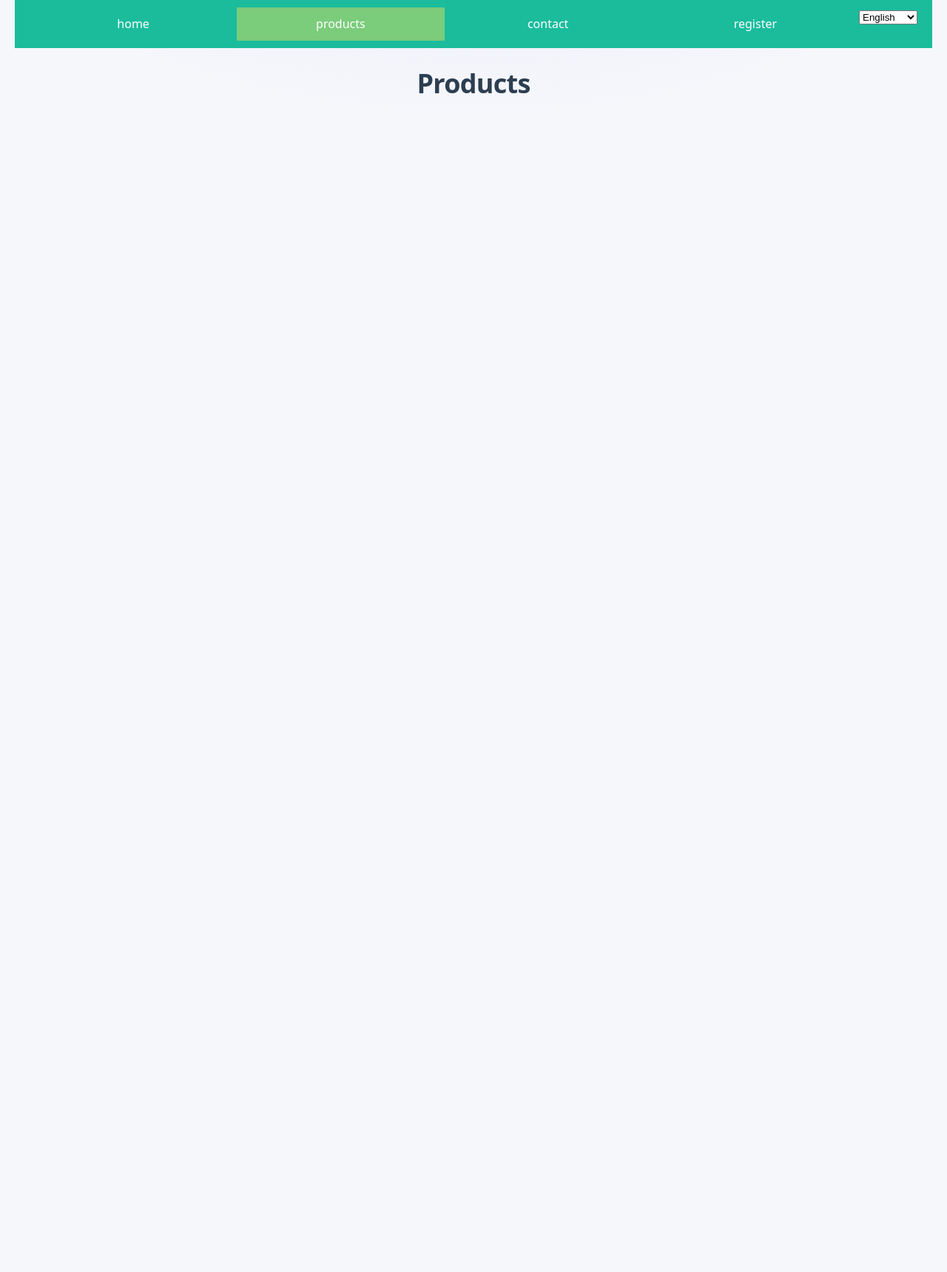
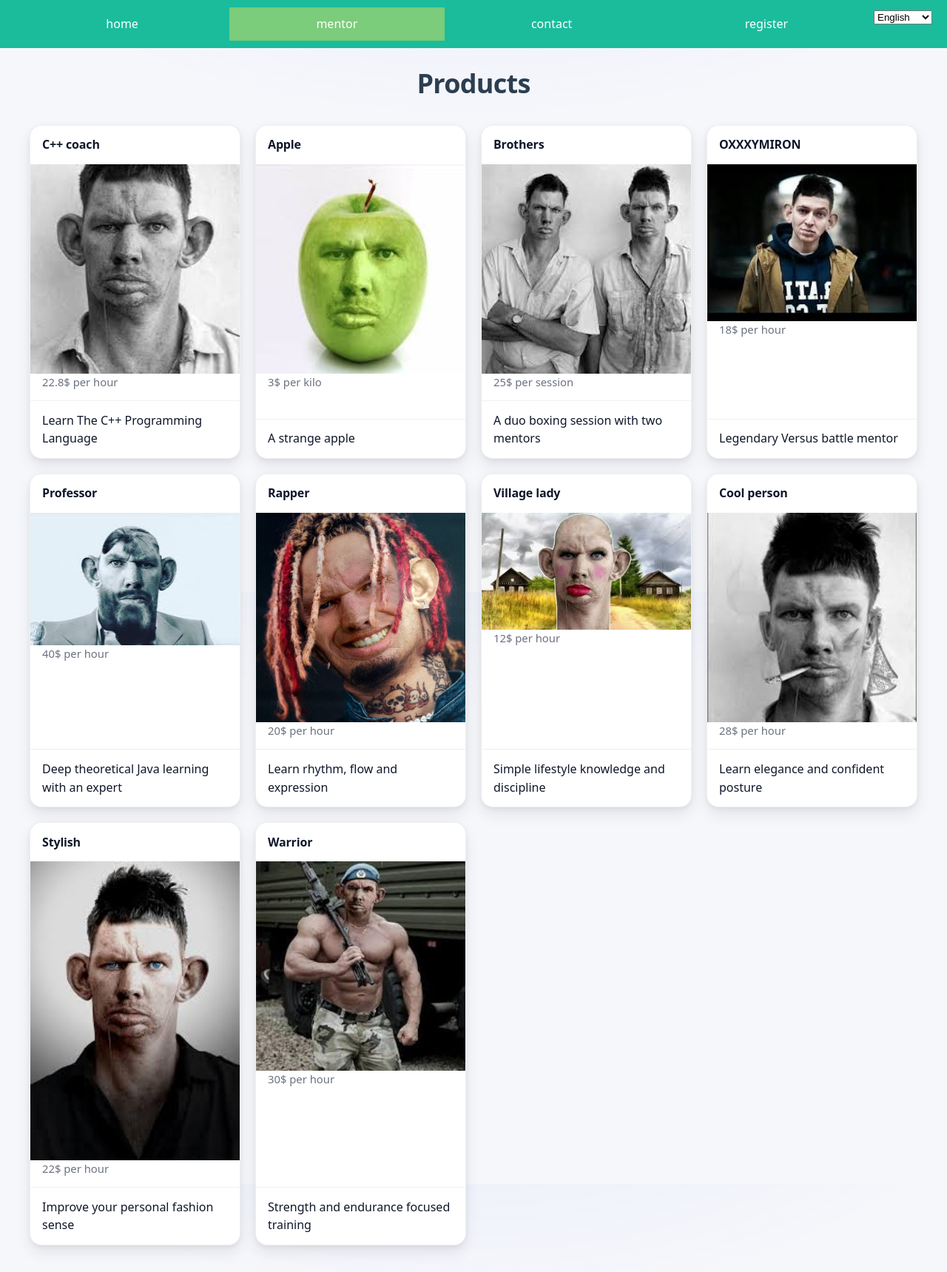
Before and after one commit to nojura1/WSERS-php, a PHP site: page /products.php in a window 1280 px wide. Shown: the whole page at 74% size. Before the commit the page ends 126 px from the top, so only its background shows below. Run offline with PHP 8.4, Linux system fonts and the light colour scheme.

Commit message:
products/mentors

```diff
--- a/clients.csv
+++ b/clients.csv
@@ -1,2 +1,3 @@
+username;password
 necdm520;123
 volodiya;123
--- a/contact.php
+++ b/contact.php
@@ -17,7 +17,6 @@
     <form method="post">
         <label>Name <input name="name" required></label>
         <label>Password <input type="password" name="pass" required></label>
-        <!--<label>Email <input type="email" name="email" required></label>-->
         <label>Message <textarea name="message" required></textarea></label>
         <button type="submit">Send</button>
     </form>
--- a/products.csv
+++ b/products.csv
@@ -1,2 +1,11 @@
 productNameEN;productNameUA;ImageLink;Price;DescriptionEN;DescriptionUA
-C++ coach;С++ тренер;C++_coach.png;22.8$ per hour;Learn C++;Вивчи С++
+C++ coach;Тренер з C++;C++_coach.png;22.8$ per hour;Learn The C++ Programming Language;Вивчи мову програмування C++
+Apple;Яблуко;apple.png;3$ per kilo;A strange apple;Дивне яблуко
+Brothers;Брати;brothers.png;25$ per session;A duo boxing session with two mentors;Дуетне боксерське тренування з двома наставниками
+OXXXYMIRON;OXXXYMIRON;oksi.png;18$ per hour;Legendary Versus battle mentor;Легендарний ментор батлів Versus
+Professor;Професор;prof.png;40$ per hour;Deep theoretical Java learning with an expert;Глибоке теоретичне вивчення Java з експертом
+Rapper;Репер;reper.png;20$ per hour;Learn rhythm, flow and expression;Вчись ритму, флоу та самовираженню
+Village lady;Сільська пані;selo.png;12$ per hour;Simple lifestyle knowledge and discipline;Знання простого способу життя та дисципліни
+Cool person;Стильна людина;smoking.png;28$ per hour;Learn elegance and confident posture;Вчись елегантності та впевненої постави
+Stylish;Стильний;stilnii.png;22$ per hour;Improve your personal fashion sense;Покращуй власне відчуття стилю
+Warrior;Воїн;warrior.png;30$ per hour;Strength and endurance focused training;Тренування на силу та витривалість
--- a/products.php
+++ b/products.php
@@ -22,13 +22,13 @@
         while (!feof($fhandler)) {
             $line = fgets($fhandler);
             $atoms = explode(";", $line);
-            if (count($atoms) != 6) {
+            if (count($atoms) == 6) {
                 ?>
                 <div class="prod">
-                    <div><?php ?></div>
-                    <img src="pics/<?php $atoms[2] ?>" alt="C++ coach">
-                    <div><?php ?></div>
-                    <div><?php ?></div>
+                    <div><?php $lang == "EN" ? print $atoms[0] : print $atoms[1]; ?></div>
+                    <img src="pics/<?php print $atoms[2]; ?>" alt="<?php $lang == "EN" ? print $atoms[0] : print $atoms[1]; ?>">
+                    <div><?php print $atoms[3] ?></div>
+                    <div><?php $lang == "EN" ? print $atoms[4] : print $atoms[5]; ?></div>
                 </div>
 
             <?php }
--- a/register.php
+++ b/register.php
@@ -56,8 +56,10 @@
     ?>
 
     <?php if ($flag) { ?>
-        <form method="post">
+        <form class="register-form" method="post">
             <label>Username <input name="username" required></label>
+            <label>name <input name="name" required></label>
+            <label>Email <input type="email" name="email" required></label>
             <label>Password <input type="password" name="pass" required></label>
             <label>Password confirmation<input type="password" name="passconf" required></label>
             <button type="submit">Send</button>
--- a/script.js
+++ /dev/null
@@ -1 +0,0 @@
-document.getElementById("f").
--- a/style.css
+++ b/style.css
@@ -1,11 +1,3 @@
-body {
-  font-family: "Segoe UI", Tahoma, Geneva, Verdana, sans-serif;
-  color: #2c3e50;
-  background-color: lightblue;
-  margin: 0;
-  padding: 0 20px;
-}
-
 nav {
   background-color: #1abc9c;
   padding: 10px 20px;
@@ -181,7 +173,6 @@ h1 {
   width: 100%;
   height: auto;
   display: block;
-  aspect-ratio: 4 / 3; /* keeps cards even if images differ */
   object-fit: cover; /* crop to fill nicely */
   background: linear-gradient(0deg, rgba(0, 0, 0, 0.06), rgba(0, 0, 0, 0.06));
 }
--- a/translation.csv
+++ b/translation.csv
@@ -1,5 +1,13 @@
 Key;English;Ukrainian
 HomeBtn;home;головна
-ProductBtn;products;товари
+ProductBtn;mentor;ментор
 ContactBtn;contact;зв'язатися
 RegisterBtn;register;зареєструватися
+Mentor;Choose Your Mentor;Вибери наставника
+WelcomeSlogan1;Here you don't buy things. You buy development.;Тут не продають речі. Тут купують розвиток.
+WelcomeQuestion;Who are you today?;Хто ти сьогодні?
+WelcomeChoose;Choose a mentor for your path.;Обери наставника під свій шлях.
+WelcomeFocus;Strength, style, code, discipline, rhythm — what do you want to train?;Сила, стиль, код, дисципліна, ритм — що ти хочеш прокачати?
+WelcomeStartBtn;Go to mentors;Перейти до наставників
+WelcomeNoTomorrow;There is no "I'll start tomorrow";Немає «почну завтра»
+WelcomeChange;You either change yourself today — or you stay in place.;Ти або змінюєш себе сьогодні — або стоїш на місці.
```
Also changed, not shown: other parts of style.css (+79 -0 lines), welcome.php (+15 -4 lines), pics/apple.png (added), pics/brothers.png (added), pics/oksi.png (added), pics/prof.png (added), pics/reper.png (added), pics/selo.png (added), pics/smoking.png (added), pics/stilnii.png (added), pics/warrior.png (added).
